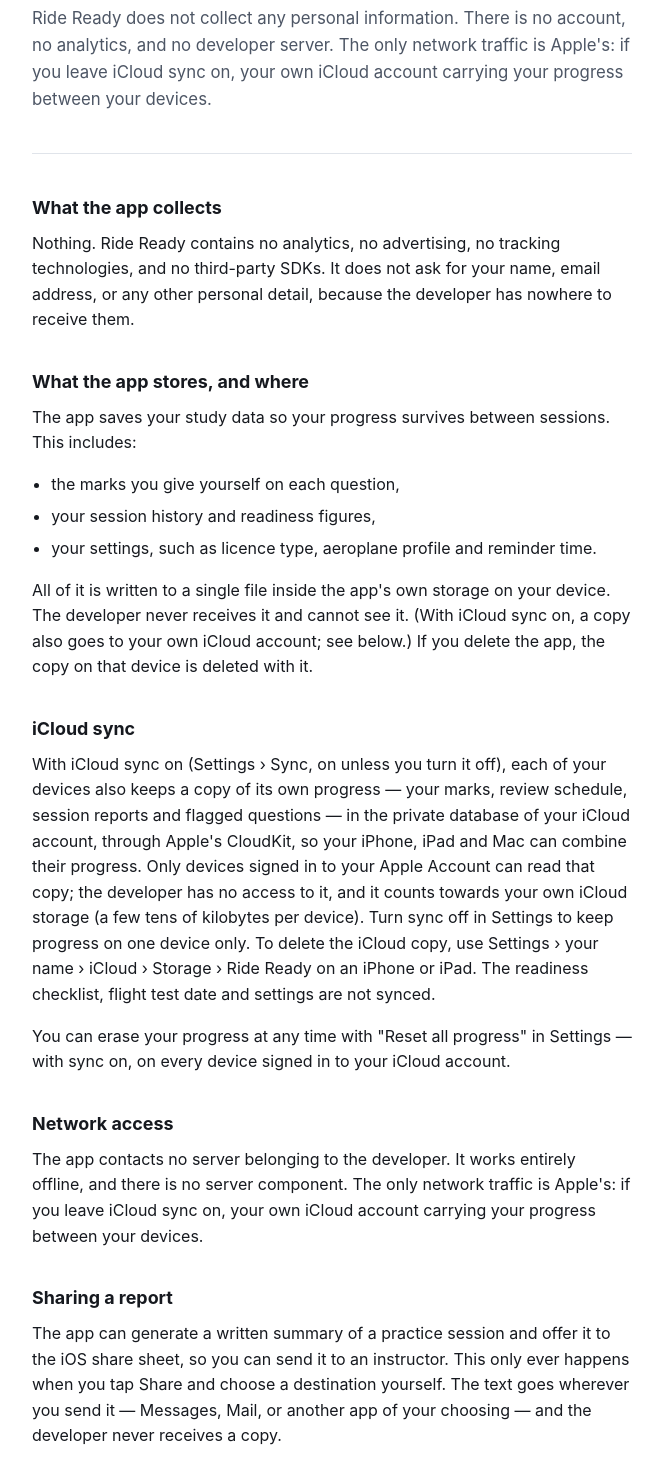
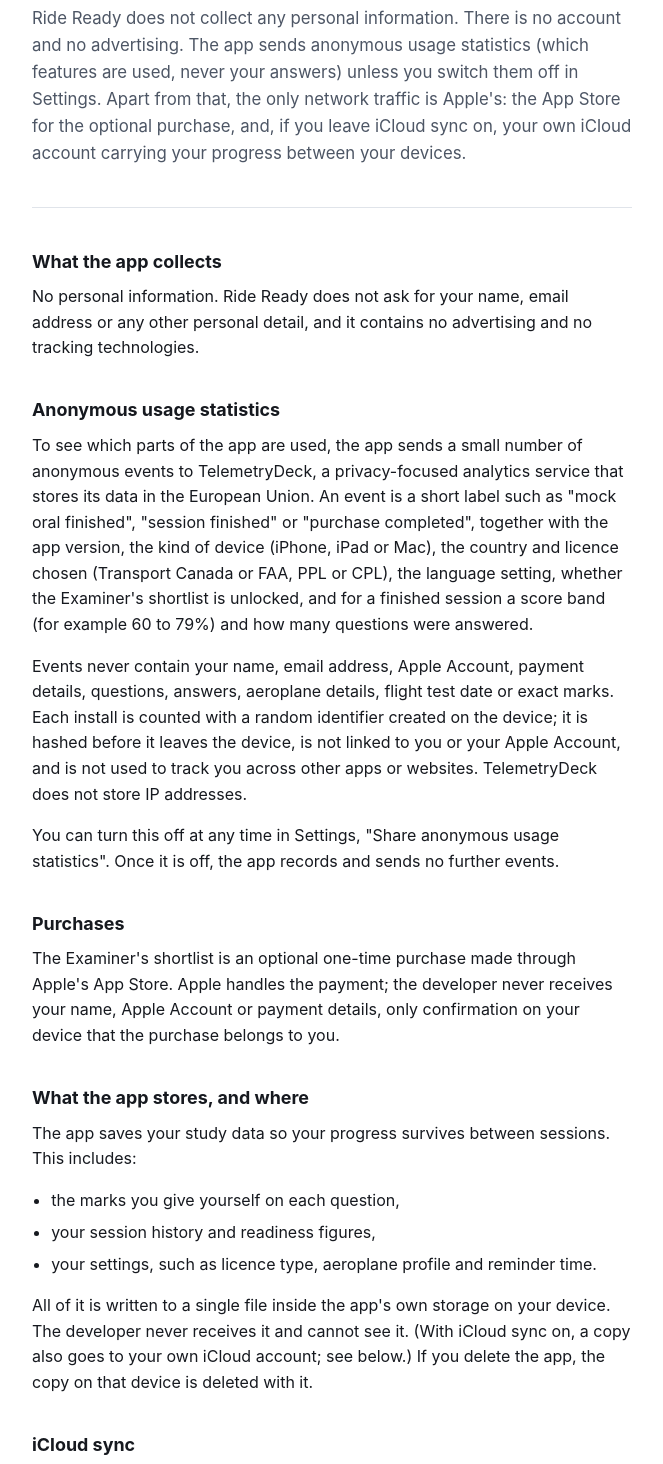
Before and after one commit to PatrickRodriguz2/ground-portion, a plain HTML site: page privacy.html in a window 1280 px wide. Shown: the part 130-1594 px from the top of the page, without its empty margins (308-971 px from the left). Drawn offline with Linux system fonts and the light colour scheme.

Commit message:
Privacy and support pages: anonymous usage statistics and the optional purchase (Ride Ready 1.15)

```diff
--- a/privacy.html
+++ b/privacy.html
@@ -37,12 +37,20 @@
 
   <p class="eyebrow">Ride Ready for iPhone, iPad and Mac</p>
   <h1>Privacy Policy</h1>
-  <p class="lede">Ride Ready does not collect any personal information. There is no account, no analytics, and no developer server. The only network traffic is Apple's: if you leave iCloud sync on, your own iCloud account carrying your progress between your devices.</p>
+  <p class="lede">Ride Ready does not collect any personal information. There is no account and no advertising. The app sends anonymous usage statistics (which features are used, never your answers) unless you switch them off in Settings. Apart from that, the only network traffic is Apple's: the App Store for the optional purchase, and, if you leave iCloud sync on, your own iCloud account carrying your progress between your devices.</p>
 
   <hr>
 
   <h2>What the app collects</h2>
-  <p>Nothing. Ride Ready contains no analytics, no advertising, no tracking technologies, and no third-party SDKs. It does not ask for your name, email address, or any other personal detail, because the developer has nowhere to receive them.</p>
+  <p>No personal information. Ride Ready does not ask for your name, email address or any other personal detail, and it contains no advertising and no tracking technologies.</p>
+
+  <h2>Anonymous usage statistics</h2>
+  <p>To see which parts of the app are used, the app sends a small number of anonymous events to TelemetryDeck, a privacy-focused analytics service that stores its data in the European Union. An event is a short label such as "mock oral finished", "session finished" or "purchase completed", together with the app version, the kind of device (iPhone, iPad or Mac), the country and licence chosen (Transport Canada or FAA, PPL or CPL), the language setting, whether the Examiner's shortlist is unlocked, and for a finished session a score band (for example 60 to 79%) and how many questions were answered.</p>
+  <p>Events never contain your name, email address, Apple Account, payment details, questions, answers, aeroplane details, flight test date or exact marks. Each install is counted with a random identifier created on the device; it is hashed before it leaves the device, is not linked to you or your Apple Account, and is not used to track you across other apps or websites. TelemetryDeck does not store IP addresses.</p>
+  <p>You can turn this off at any time in Settings, "Share anonymous usage statistics". Once it is off, the app records and sends no further events.</p>
+
+  <h2>Purchases</h2>
+  <p>The Examiner's shortlist is an optional one-time purchase made through Apple's App Store. Apple handles the payment; the developer never receives your name, Apple Account or payment details, only confirmation on your device that the purchase belongs to you.</p>
 
   <h2>What the app stores, and where</h2>
   <p>The app saves your study data so your progress survives between sessions. This includes:</p>
@@ -57,7 +65,7 @@
   <p>You can erase your progress at any time with "Reset all progress" in Settings — with sync on, on every device signed in to your iCloud account.</p>
 
   <h2>Network access</h2>
-  <p>The app contacts no server belonging to the developer. It works entirely offline, and there is no server component. The only network traffic is Apple's: if you leave iCloud sync on, your own iCloud account carrying your progress between your devices.</p>
+  <p>Apart from the anonymous usage statistics described above, the app contacts no server belonging to the developer, and studying works entirely offline. The other network traffic is Apple's: the App Store for the optional purchase, and, if you leave iCloud sync on, your own iCloud account carrying your progress between your devices.</p>
 
   <h2>Sharing a report</h2>
   <p>The app can generate a written summary of a practice session and offer it to the iOS share sheet, so you can send it to an instructor. This only ever happens when you tap Share and choose a destination yourself. The text goes wherever you send it — Messages, Mail, or another app of your choosing — and the developer never receives a copy.</p>
@@ -69,7 +77,7 @@
   <p>The app can read a question aloud using the speech voices built into iOS. This happens on your device. The app does not use the microphone and does not record audio.</p>
 
   <h2>Children</h2>
-  <p>Ride Ready is a study aid for flight training candidates and is rated 4+. Since it collects no data from anyone, it collects no data from children.</p>
+  <p>Ride Ready is a study aid for flight training candidates and is rated 4+. It collects no personal information from anyone, including children.</p>
 
   <h2>Changes to this policy</h2>
   <p>If the app ever changes in a way that affects this policy, this page will be updated before that version is released, and the date below will change.</p>
@@ -80,7 +88,7 @@
   <hr>
 
   <footer>
-    <p>Effective 6 November 2026 · Ride Ready is independent work. It is not affiliated with, endorsed by, or a publication of Transport Canada.</p>
+    <p>Effective 6 November 2026, updated 18 November 2026 (anonymous usage statistics, optional purchase) · Ride Ready is independent work. It is not affiliated with, endorsed by, or a publication of Transport Canada.</p>
   </footer>
 
 </main>
```
Also changed, not shown: support.html (+1 -1 lines).
